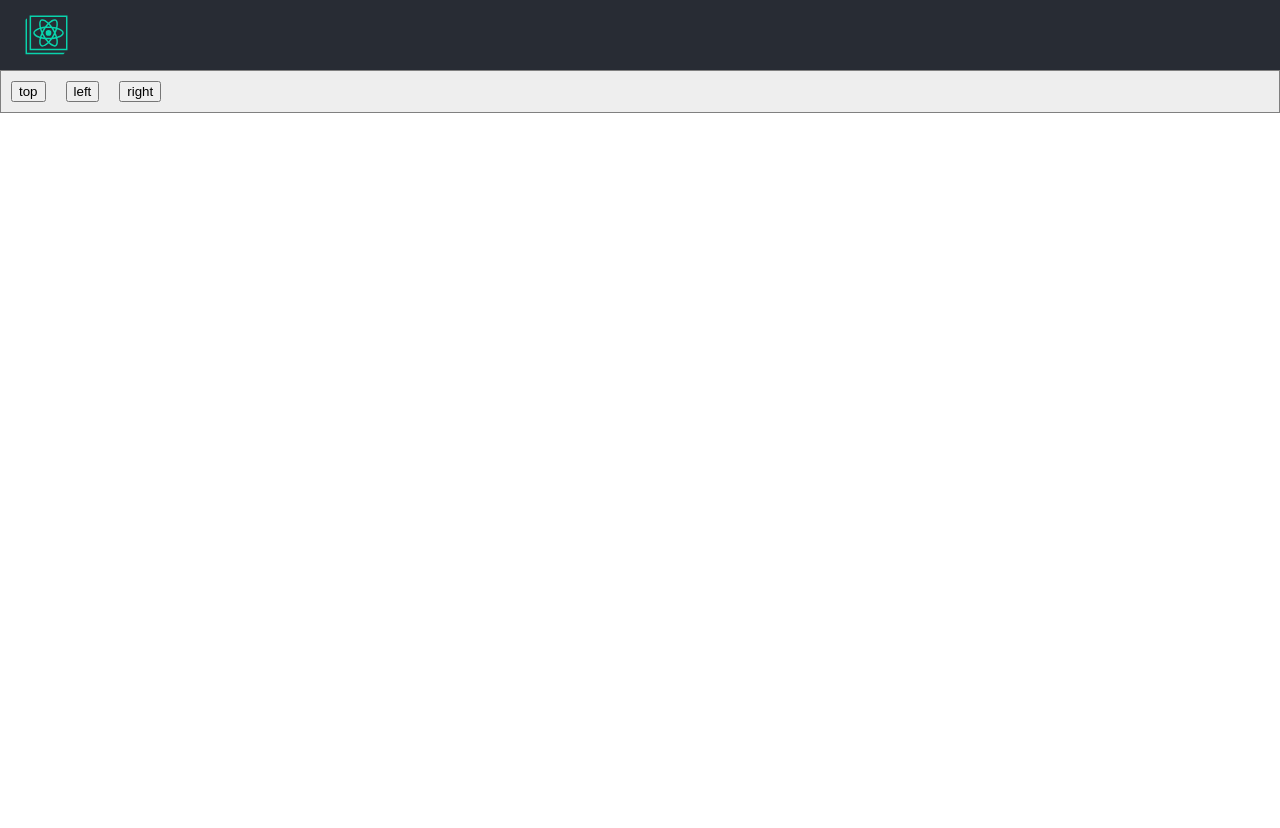
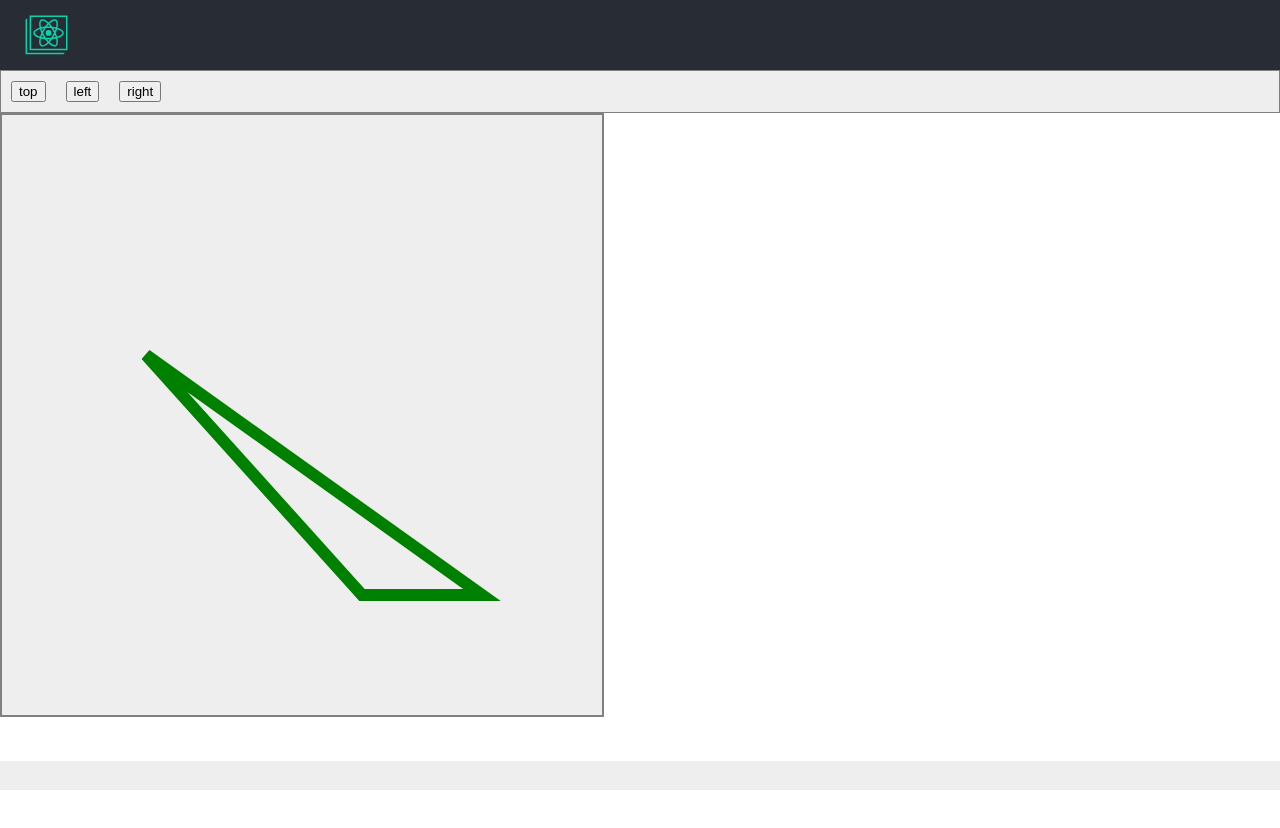
Before and after one commit to NicolasLetellier/isometricks, a React (Create React App) app: page / in a window 1280 px wide. Shown: the top 828 px of the page. After the commit the page ends 800 px from the top, so only its background shows below. Built offline with nearby package versions, Linux system fonts and the light colour scheme.

Commit message:
add first experiment with svg polygon

```diff
--- a/src/editor/Frame.css
+++ b/src/editor/Frame.css
@@ -1,5 +1,5 @@
 
 .Frame {
-  height: 100%;
+  height: 90%;
   background-color: #FFFFFF;
 }
--- a/src/editor/Grid.css
+++ b/src/editor/Grid.css
@@ -1,4 +1,7 @@
 
 .Grid {
-
+  height: 600px;
+  width: 600px;
+  background-color: #EEEEEE;
+  border: 2px solid grey;
 }
--- a/src/editor/Grid.js
+++ b/src/editor/Grid.js
@@ -4,9 +4,14 @@ import './Grid.css';
 
 function Grid({ map, activeFace }) {
   return (
-    <div className="Grid">
-
-    </div>
+    <svg className="Grid" viewBox="0 0 5 5">
+      <polygon
+        points="1.2,2 3,4 4,4"
+        stroke="green"
+        fill="transparent"
+        stroke-width="0.1"
+      />
+    </svg>
   );
 }
 
```
